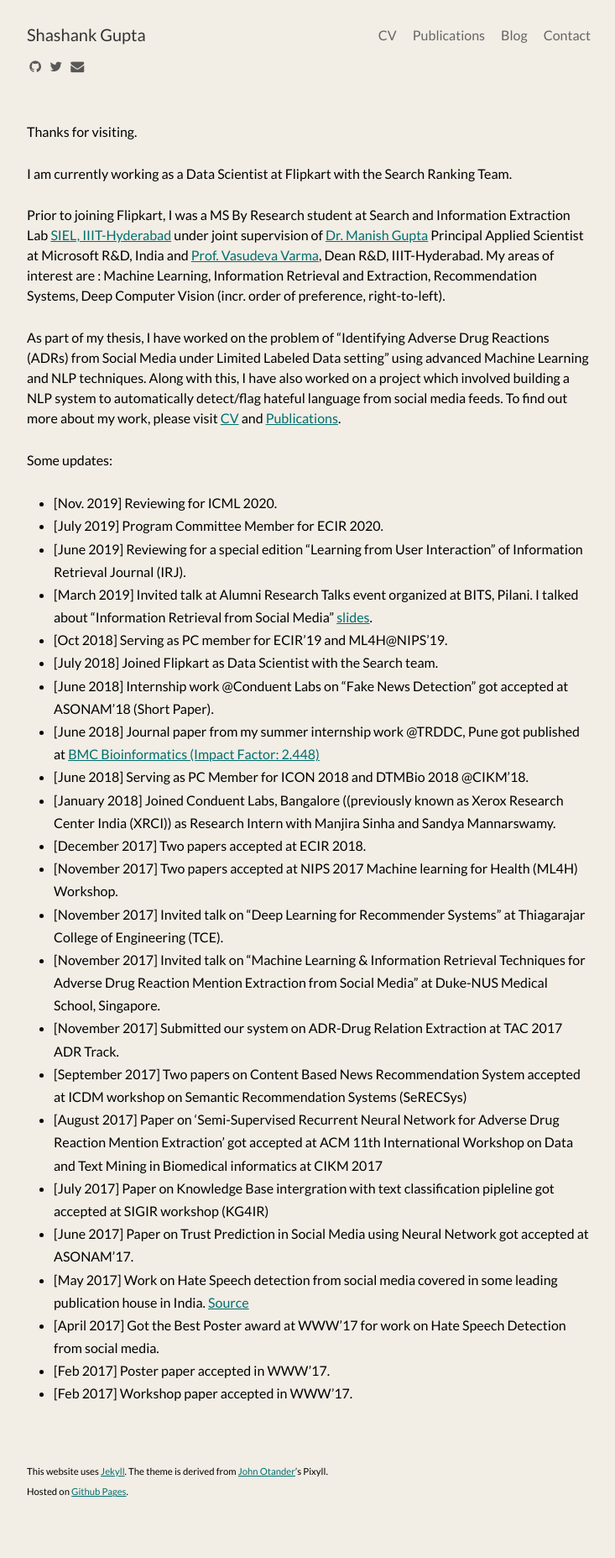
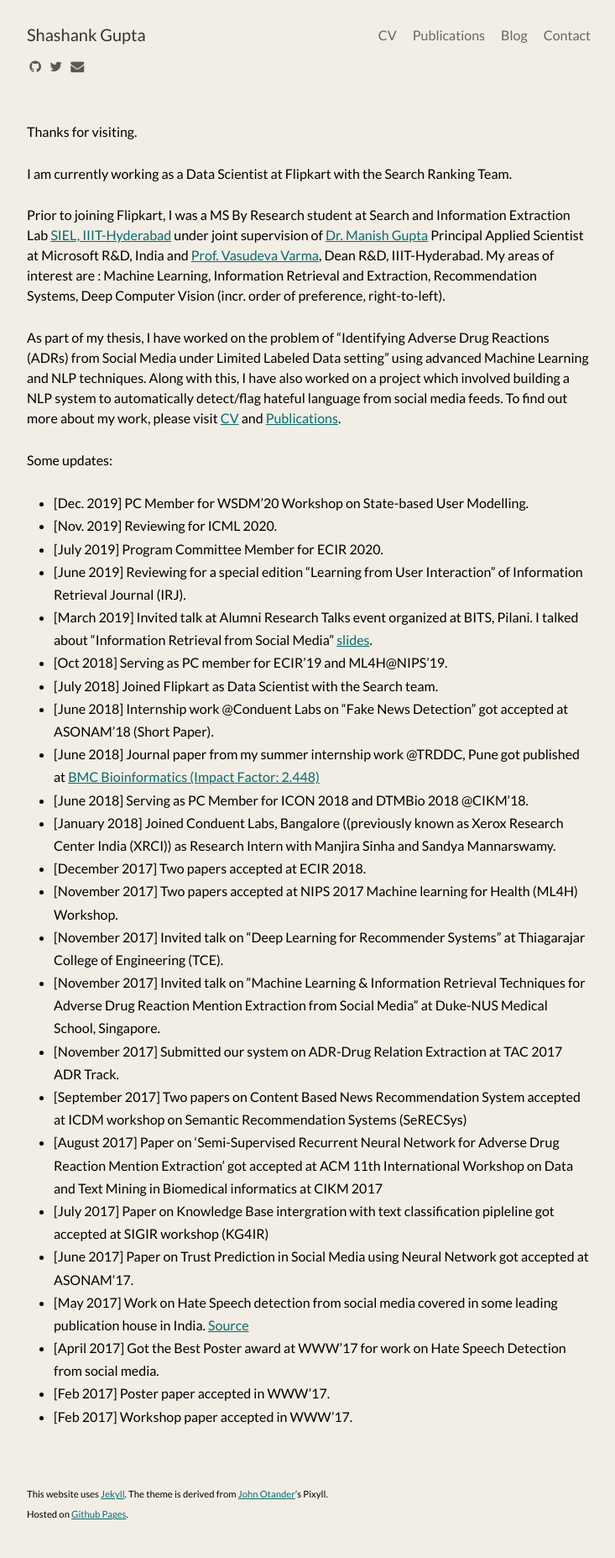
Before and after one commit to shashankg7/shashankg7.github.io, a Jekyll site: the page built from index.md, in a window 1280 px wide. Shown: the whole page at 84% size, without its empty margins (272-1005 px from the left). Built offline with Jekyll 4.4.1, drawn with Linux system fonts in a browser that asks for light colours; nearby versions of some CDN libraries; before the commit the page ends 1828 px from its top, so only the background shows below that.

Commit message:
Update index.md

```diff
--- a/index.md
+++ b/index.md
@@ -14,6 +14,7 @@
 
 Some updates:
 
+* [Dec. 2019] PC Member for WSDM'20 Workshop on State-based User Modelling.
 * [Nov. 2019] Reviewing for ICML 2020.
 * [July 2019] Program Committee Member for ECIR 2020.
 * [June 2019] Reviewing for a special edition "Learning from User Interaction" of Information Retrieval Journal (IRJ).
```
